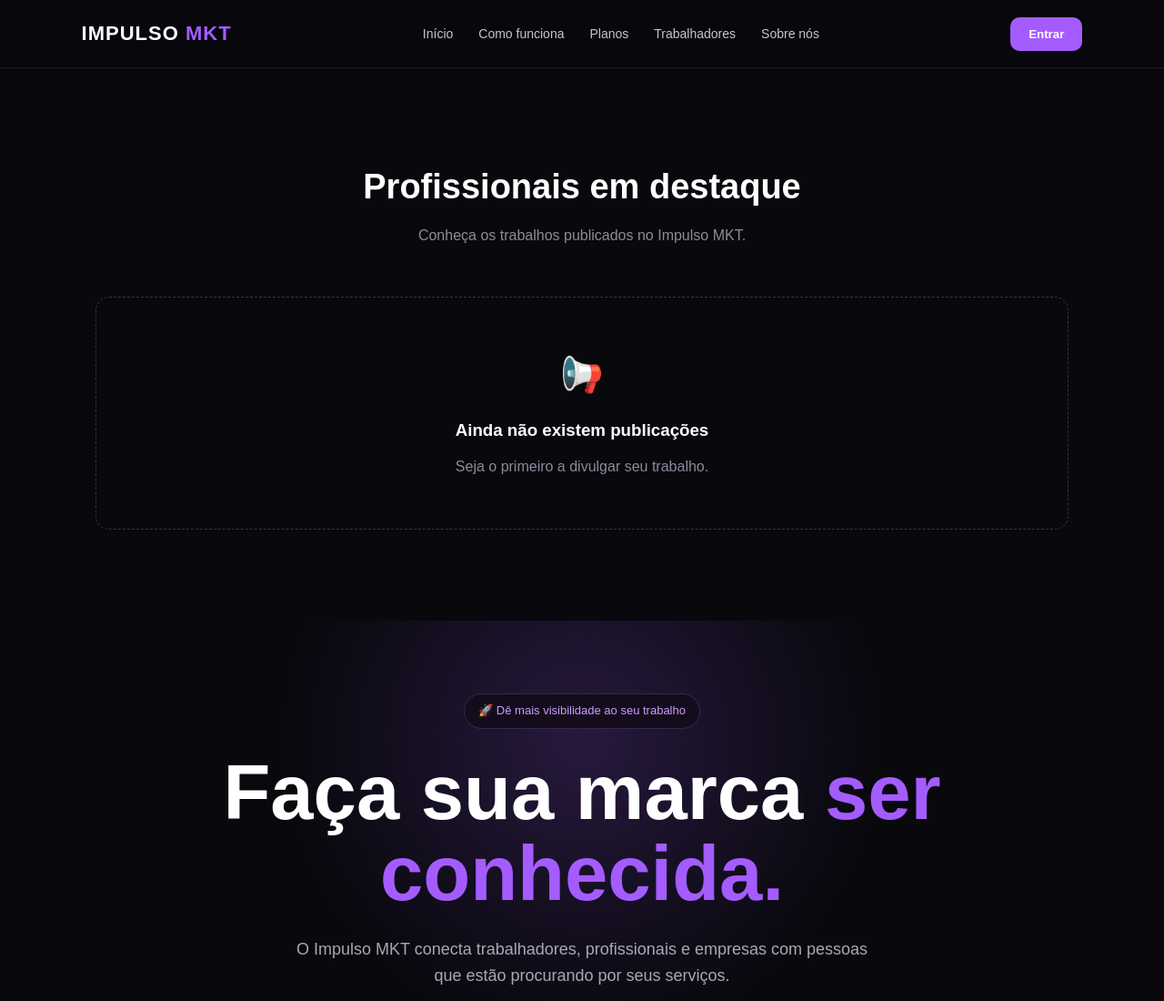
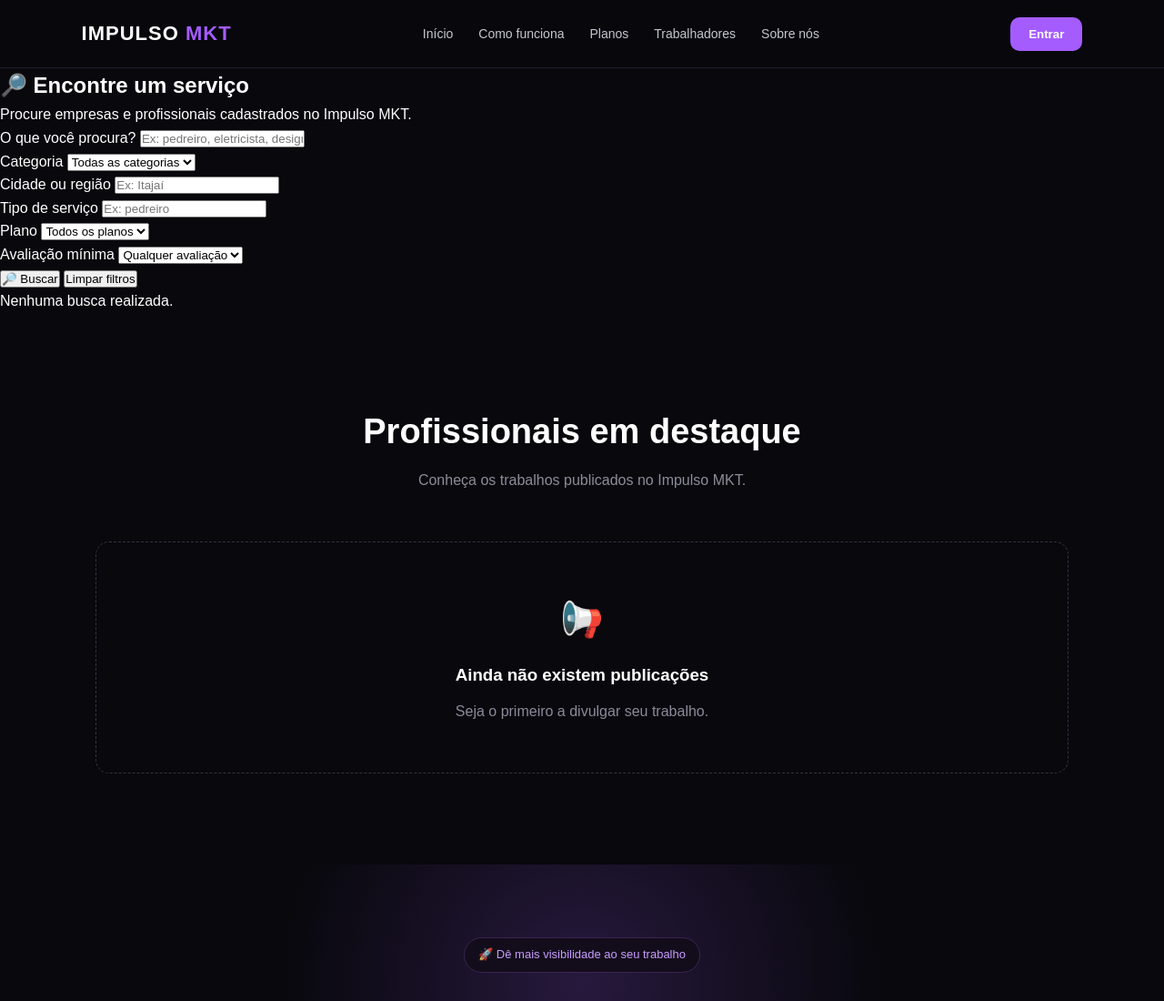
Before and after one commit to Hickmanndz/impulsomktsitback, a plain HTML site: page index.html in a window 1280 px wide. Shown: the top 1100 px of the page at 91% size. Drawn offline with Linux system fonts and the light colour scheme.

Commit message:
adicionando html

```diff
--- a/index.html
+++ b/index.html
@@ -35,6 +35,202 @@
 
     </header>
 
+    <!-- SISTEMA DE BUSCA -->
+<section class="busca-servicos" id="buscaServicos">
+
+    <h2>🔎 Encontre um serviço</h2>
+
+    <p>
+        Procure empresas e profissionais cadastrados no Impulso MKT.
+    </p>
+
+    <div class="filtros-busca">
+
+        <!-- PESQUISA -->
+        <div class="campo-busca">
+            <label for="campoBusca">
+                O que você procura?
+            </label>
+
+            <input
+                type="text"
+                id="campoBusca"
+                placeholder="Ex: pedreiro, eletricista, designer..."
+            >
+        </div>
+
+
+        <!-- CATEGORIA -->
+        <div class="campo-busca">
+            <label for="filtroCategoria">
+                Categoria
+            </label>
+
+            <select id="filtroCategoria">
+
+                <option value="">
+                    Todas as categorias
+                </option>
+
+                <option value="Construção">
+                    Construção
+                </option>
+
+                <option value="Tecnologia">
+                    Tecnologia
+                </option>
+
+                <option value="Marketing">
+                    Marketing
+                </option>
+
+                <option value="Design">
+                    Design
+                </option>
+
+                <option value="Beleza">
+                    Beleza
+                </option>
+
+                <option value="Alimentação">
+                    Alimentação
+                </option>
+
+                <option value="Transporte">
+                    Transporte
+                </option>
+
+                <option value="Outros">
+                    Outros
+                </option>
+
+            </select>
+        </div>
+
+
+        <!-- CIDADE -->
+        <div class="campo-busca">
+            <label for="filtroCidade">
+                Cidade ou região
+            </label>
+
+            <input
+                type="text"
+                id="filtroCidade"
+                placeholder="Ex: Itajaí"
+            >
+        </div>
+
+
+        <!-- SERVIÇO -->
+        <div class="campo-busca">
+            <label for="filtroServico">
+                Tipo de serviço
+            </label>
+
+            <input
+                type="text"
+                id="filtroServico"
+                placeholder="Ex: pedreiro"
+            >
+        </div>
+
+
+        <!-- PLANO -->
+        <div class="campo-busca">
+            <label for="filtroPlano">
+                Plano
+            </label>
+
+            <select id="filtroPlano">
+
+                <option value="">
+                    Todos os planos
+                </option>
+
+                <option value="Premium">
+                    Premium
+                </option>
+
+                <option value="Destaque">
+                    Destaque
+                </option>
+
+                <option value="Básico">
+                    Básico
+                </option>
+
+            </select>
+        </div>
+
+
+        <!-- AVALIAÇÃO -->
+        <div class="campo-busca">
+            <label for="filtroAvaliacao">
+                Avaliação mínima
+            </label>
+
+            <select id="filtroAvaliacao">
+
+                <option value="">
+                    Qualquer avaliação
+                </option>
+
+                <option value="5">
+                    ⭐ 5 estrelas
+                </option>
+
+                <option value="4">
+                    ⭐ 4+ estrelas
+                </option>
+
+                <option value="3">
+                    ⭐ 3+ estrelas
+                </option>
+
+                <option value="2">
+                    ⭐ 2+ estrelas
+                </option>
+
+                <option value="1">
+                    ⭐ 1+ estrela
+                </option>
+
+            </select>
+        </div>
+
+    </div>
+
+
+    <!-- BOTÕES -->
+    <div class="botoes-busca">
+
+        <button
+            type="button"
+            id="btnBuscar"
+        >
+            🔎 Buscar
+        </button>
+
+        <button
+            type="button"
+            id="btnLimparBusca"
+        >
+            Limpar filtros
+        </button>
+
+    </div>
+
+
+    <!-- CONTADOR -->
+    <div
+        id="quantidadeResultados"
+        class="quantidade-resultados"
+    >
+        Nenhuma busca realizada.
+    </div>
+
+</section>
 
 <!-- ================= POSTS PUBLICADOS ================= -->
 
```
